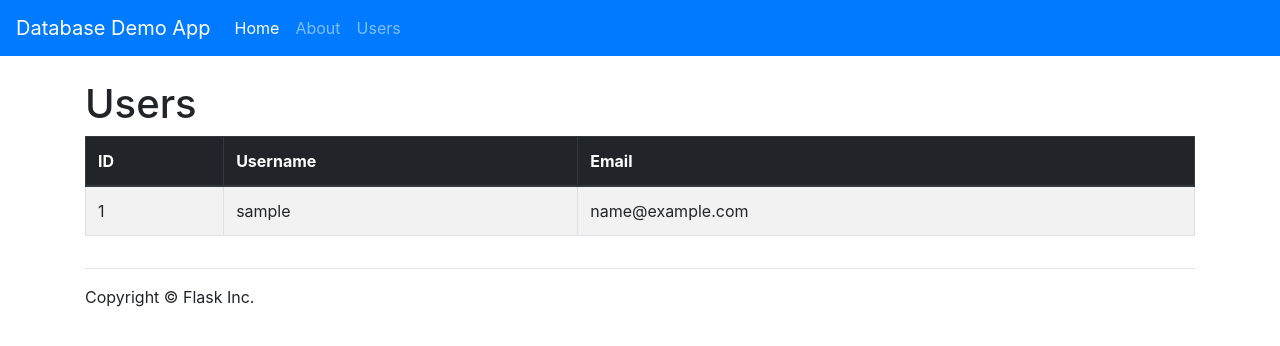
After one commit to uwi-info3180/flask-db-demo, a Flask app: template app/templates/users.html in a window 1280 px wide. The commit adds this page. Shown: the top 346 px of the page. Run offline with Flask 2, Linux system fonts and the light colour scheme; the template is opened without the code that fills it: values that come from a table or form of the project are taken from there, others are empty; tables that the repository leaves empty hold one stand-in row (values such as "Sample post"); parts of the project's set-up code (start-up, migrations or seed data) failed here and were passed over; some libraries are stand-ins or nearby versions.

Commit message:
Add users view function and template
Also updated Header with new links

```diff
--- a/app/templates/base.html
+++ b/app/templates/base.html
@@ -8,7 +8,7 @@
     <meta name="description" content="">
     <meta name="author" content="">
 
-    <title>Flask Starter App</title>
+    <title>Flask Database Demo App</title>
 
     <!-- Bootstrap -->
     <link href="{{ url_for('static', filename='css/bootstrap.min.css') }}" rel="stylesheet">
--- a/app/templates/header.html
+++ b/app/templates/header.html
@@ -1,5 +1,5 @@
 <nav class="navbar navbar-expand-lg navbar-dark bg-primary fixed-top">
-  <a class="navbar-brand" href="#">Project Name</a>
+  <a class="navbar-brand" href="#">Database Demo App</a>
   <button class="navbar-toggler" type="button" data-toggle="collapse" data-target="#navbarSupportedContent" aria-controls="navbarSupportedContent" aria-expanded="false" aria-label="Toggle navigation">
     <span class="navbar-toggler-icon"></span>
   </button>
@@ -12,6 +12,9 @@
       <li class="nav-item">
         <a class="nav-link" href="{{ url_for('about') }}">About</a>
       </li>
+      <li class="nav-item">
+        <a class="nav-link" href="{{ url_for('users') }}">Users</a>
+      </li>
     </ul>
   </div>
 </nav>
--- /dev/null
+++ b/app/templates/users.html
@@ -0,0 +1,30 @@
+{% extends 'base.html' %}
+
+{% block main %}
+    <h1>Users</h1>
+
+    <div class="table-responsive">
+        {% if users %}
+        <table class="table table-striped table-bordered table-hover">
+            <thead class="thead-dark">
+                <tr>
+                    <th>ID</th>
+                    <th>Username</th>
+                    <th>Email</th>
+                </tr>
+            </thead>
+            <tbody>
+                {% for user in users %}
+                    <tr>
+                        <td>{{ user.id }}</td>
+                        <td>{{ user.username }}</td>
+                        <td>{{ user.email }}</td>
+                    </tr>
+                {% endfor %}
+            </tbody>
+        </table>
+        {% else %}
+            <p>There are currently no users.</p>
+        {% endif %}
+    </div>
+{% endblock %}
--- a/app/views.py
+++ b/app/views.py
@@ -7,6 +7,7 @@ This file creates your application.
 
 from app import app
 from flask import render_template, request, redirect, url_for, flash
+from models import User
 
 
 ###
@@ -23,6 +24,12 @@ def home():
 def about():
     """Render the website's about page."""
     return render_template('about.html', name="Mary Jane")
+
+@app.route('/users')
+def users():
+    users = User.query.all()
+
+    return render_template('users.html', users=users)
 
 
 ###
```
